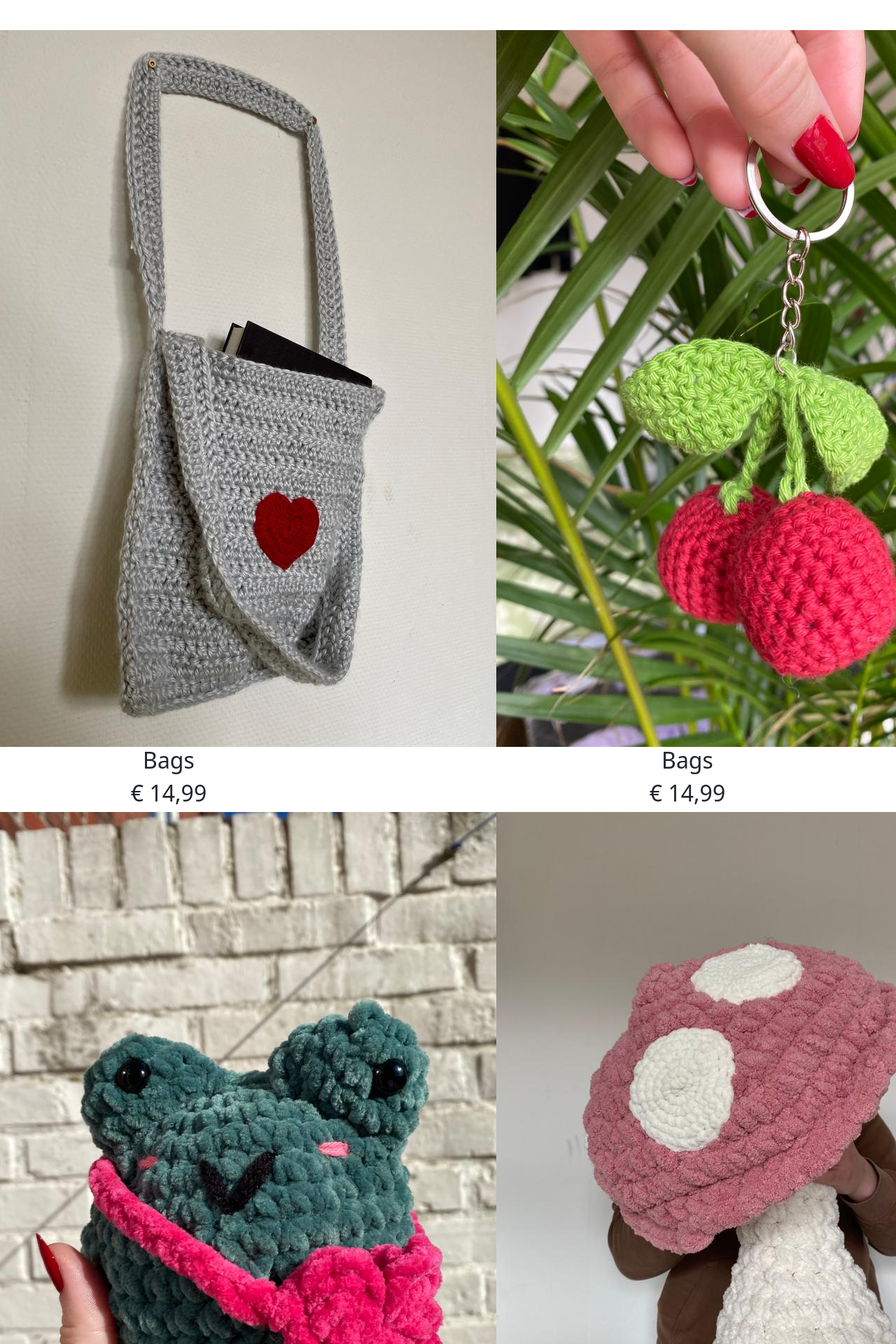
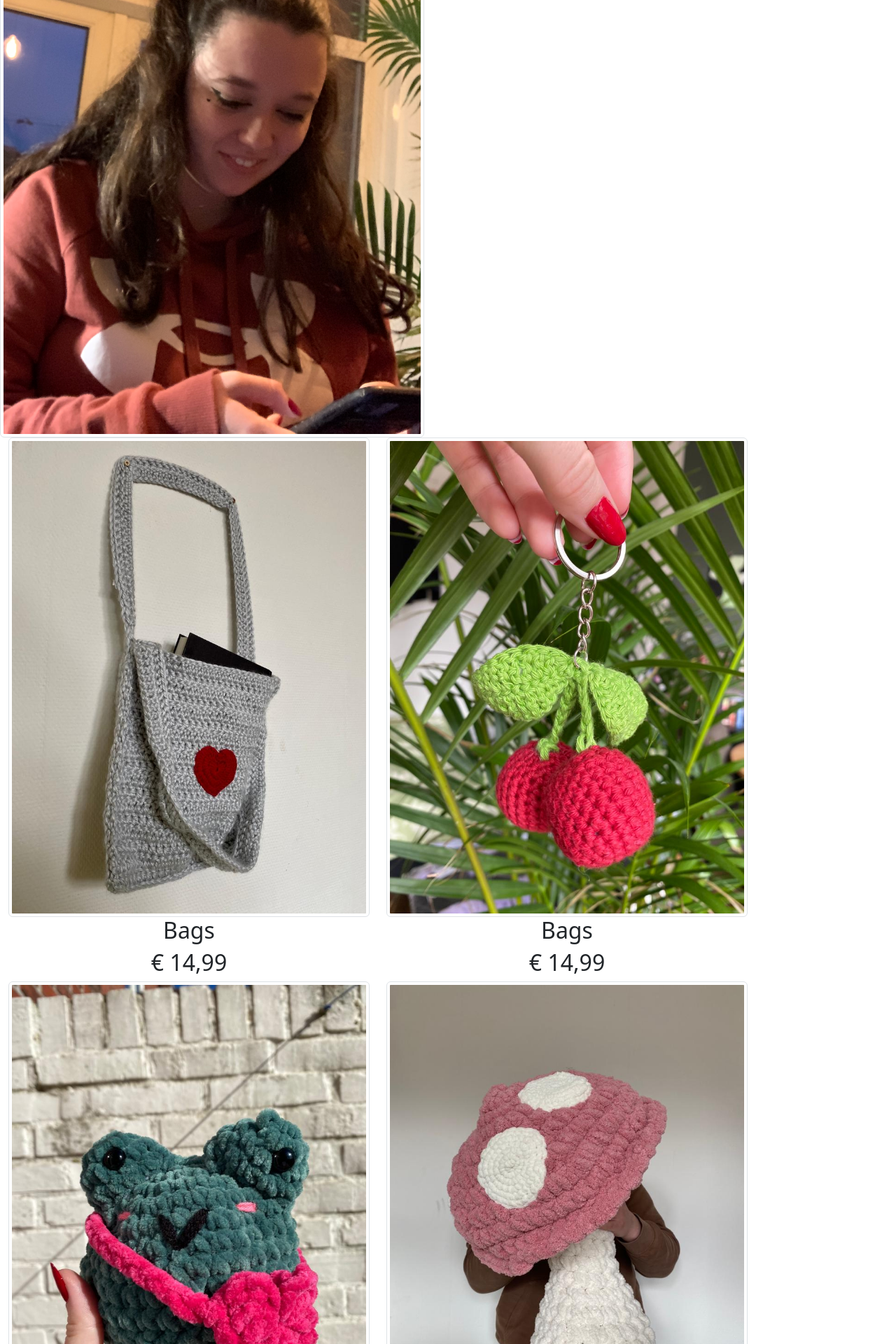
Before and after one commit to Tocacimichael/VeraCrochet, a PHP site: page / in a window 1280 px wide; the page is wider, and only the part inside the window is pictured. Shown: the part 1441-3361 px from the top of that part at 70% size. Run offline with PHP 8.4, Linux system fonts and the light colour scheme.

Commit message:
new stuff 29-04-2022

```diff
--- a/index.php
+++ b/index.php
@@ -12,7 +12,7 @@
     </head>
     <body>
 
-        <nav class="navbar navbar-expand-lg">
+        <nav class="navbar navbar-expand-sm" style=" z-index: 20;">
             <div class="container-fluid">
                 <a class="navbar-brand" href="#"><img src="./resources/imgs/Logo_VCC.png" class="w-25"></a>
                 <button class="navbar-toggler" type="button" data-bs-toggle="collapse" data-bs-target="#navbarNav" aria-controls="navbarNav" aria-expanded="false" aria-label="Toggle navigation">
@@ -29,7 +29,6 @@
                     <li class="nav-item">
                     <a class="nav-link" href="#">Pricing</a>
                     </li>
-
                 </ul>
                 </div>
             </div>
@@ -57,62 +56,60 @@
                 </button>
             </div>
 
-             <div class="aboutMe">
+             <div class="aboutMe" class="text-center">
                 <h1 style="margin: 5% 0 5% 0; text-align: center;">About Me</h1>
-                <p style="margin: 5% 0 5% 0; text-align: center;">
+                <p style="text-align: center; width: 80%;">
                 Lorem ipsum dolor sit amet, consectetur adipiscing elit. Mauris fringilla eget lectus at lobortis. <br>
                 Duis egestas erat semper lacus tristique, vitae mattis magna eleifend. Proin aliquam semper lorem, <br>
                 in sagittis risus luctus ut. Nam id magna molestie quam lobortis pulvinar suscipit at diam. Fusce aliquet, <br>
                 elit eu vulputate rhoncus, magna erat placerat massa, eget facilisis purus ligula ut lacus. Donec mauris mauris, <br>
                 dignissim tristique volutpat ut, sollicitudin a est. Etiam ante est, placerat in mollis a, tempor et dolor. <br>
-                Proin consectetur, enim eget aliquet sollicitudin, neque libero consectetur sem, in auctor mi tellus ut massa. <br>
-                Lorem ipsum dolor sit amet, consectetur adipiscing elit. Etiam a pulvinar dolor. Pellentesque lorem orci, <br>
-                sodales id quam eget, blandit consectetur metus. Donec luctus vulputate eros, in vehicula leo placerat id.<br>
+                Proin consectetur, enim eget aliquet sollicitudin, neque libero consectetur sem, in auctor mi tellus ut massa.
                 </p>
 
 
-                <img src="./resources/imgs/ProfilePic.png" class="d-block w-25 " style="margin: 0 0 5% 38%;">
+                <img src="./resources/imgs/ProfilePicEdit.png" class="img-fluid img-thumbnail">
              </div>
 
         <div class="container text-center">
             <div class="row row-cols-2">
-                <div class="col" style="margin: 0 5% 0 -10%;">
-                    <img src="./resources/imgs/Bags.jpeg">
+                <div class="col" >
+                    <img src="./resources/imgs/Bags.jpeg" class="img-fluid img-thumbnail">
                     <h2> Bags </h2>
                     <h2>€ 14,99 </h2>
                 </div>
-                <div class="col" style="margin: 0 -5% 0 10%;">
-                    <img src="./resources/imgs/Cherry_0.1.jpeg">
+                <div class="col">
+                    <img src="./resources/imgs/Cherry_0.1.jpeg" class="img-fluid img-thumbnail">
                     <h2> Bags </h2>
                     <h2>€ 14,99 </h2>
                 </div>
-                <div class="col" style="margin: 0 5% 0 -10%;">
-                    <img src="./resources/imgs/Frog_0.1.jpeg">
+                <div class="col" >
+                    <img src="./resources/imgs/Frog_0.1.jpeg" class="img-fluid img-thumbnail">
                     <h2> Bags </h2>
                     <h2>€ 14,99 </h2>
                 </div>
-                <div class="col" style="margin: 0 -5% 0 10%;">
-                    <img src="./resources/imgs/Paddo_0.1.jpeg">
+                <div class="col">
+                    <img src="./resources/imgs/Paddo_0.1.jpeg" class="img-fluid img-thumbnail">
                     <h2> Bags </h2>
                     <h2>€ 14,99 </h2>
                 </div>
-                <div class="col" style="margin: 0 5% 0 -10%;">
-                    <img src="./resources/imgs/Dinos.jpeg">
+                <div class="col" >
+                    <img src="./resources/imgs/Dinos.jpeg" class="img-fluid img-thumbnail">
                     <h2> Bags </h2>
                     <h2>€ 14,99 </h2>
                 </div>
-                <div class="col" style="margin: 0 -5% 0 10%;">
-                    <img src="./resources/imgs/smallPaddo_0.1.jpeg">
+                <div class="col">
+                    <img src="./resources/imgs/smallPaddo_0.1.jpeg" class="img-fluid img-thumbnail">
                     <h2> Bags </h2>
                     <h2>€ 14,99 </h2>
                 </div>
-                <div class="col" style="margin: 0 5% 0 -10%;">
-                    <img src="./resources/imgs/Strawberry_0.1.jpeg">
+                <div class="col" >
+                    <img src="./resources/imgs/Strawberry_0.1.jpeg" class="img-fluid img-thumbnail">
                     <h2> Bags </h2>
                     <h2>€ 14,99 </h2>
                 </div>
-                <div class="col" style="margin: 0 -5% 0 10%;">
-                    <img src="./resources/imgs/Snorlax_0.1.jpeg">
+                <div class="col">
+                    <img src="./resources/imgs/Snorlax_0.1.jpeg" class="img-fluid img-thumbnail">
                     <h2> Bags </h2>
                     <h2>€ 14,99 </h2>
                 </div>
--- a/resources/Custom/style.css
+++ b/resources/Custom/style.css
@@ -1,15 +1,4 @@
 body {
     background-color: #FFF5E4;
+    max-width: 1080px;
 }
-
-#navbar_nav {
-    margin-left: 75%;
-}
-
-#carouselExampleAutoplaying {
-    margin-top: -20%;
-}
-
-#carousel-inner {
-    left: 25%;
-}
```
Also changed, not shown: resources/imgs/ProfilePicEdit.png (added).
